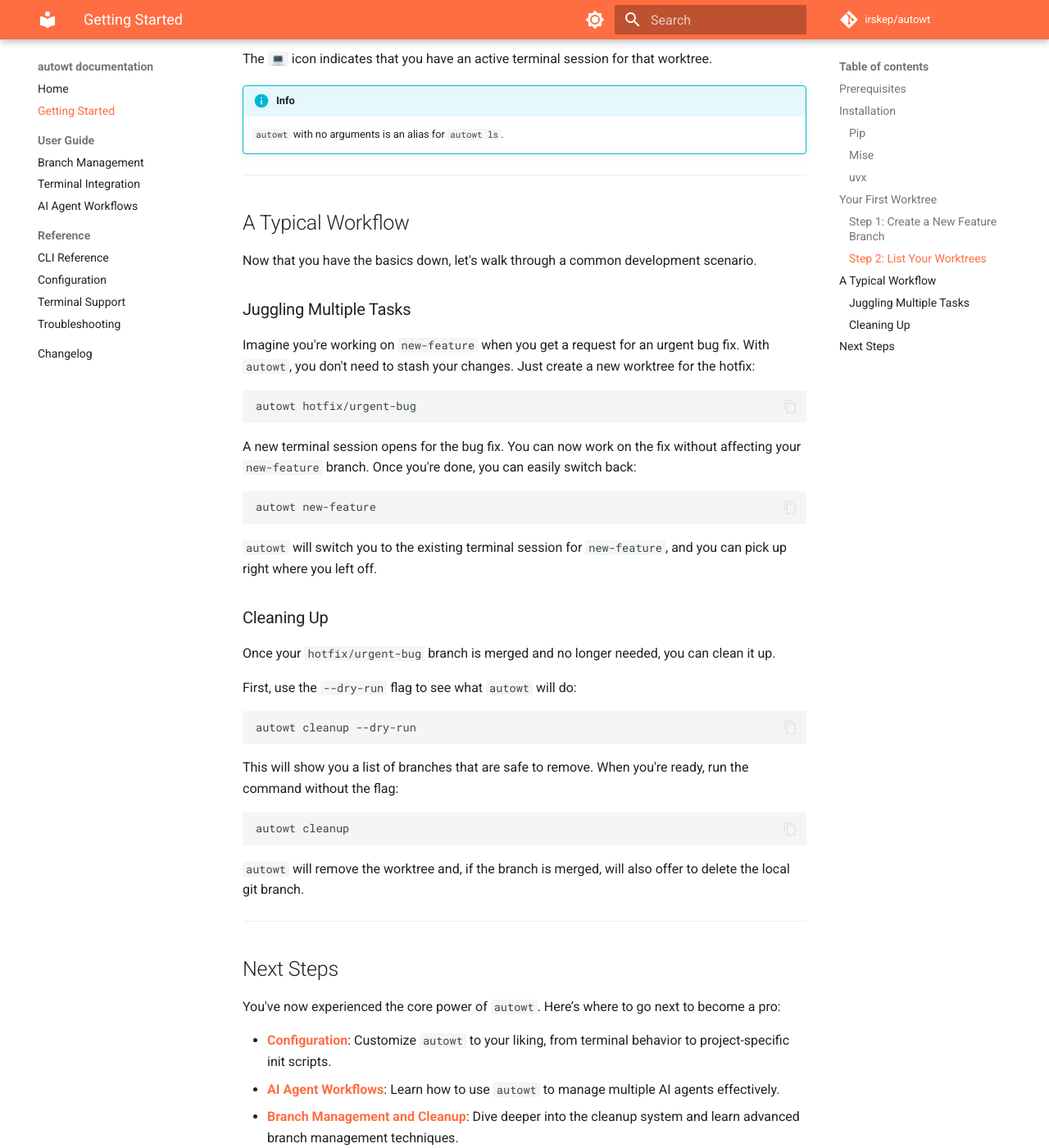
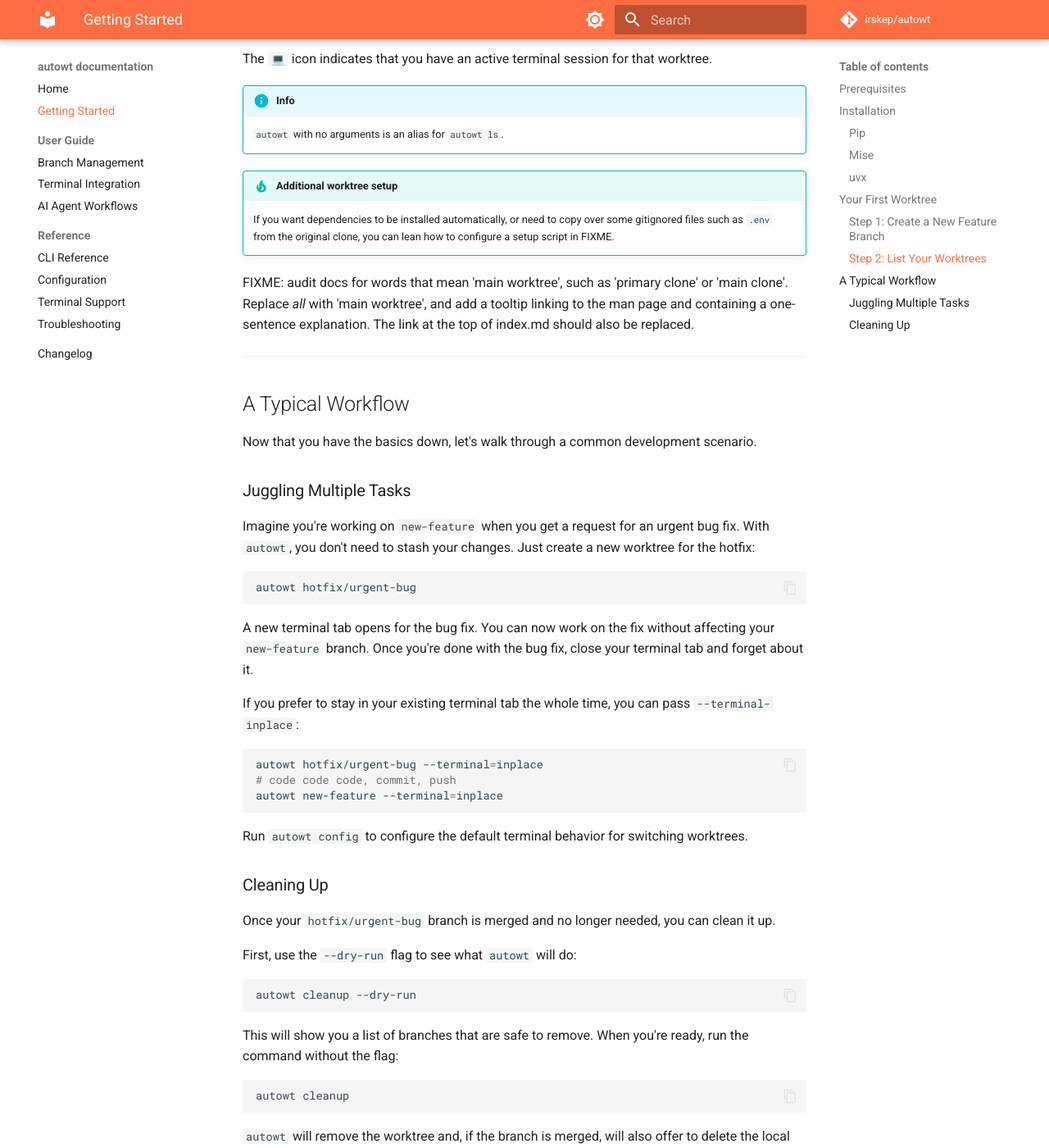
Before and after one commit to irskep/autowt, an MkDocs documentation site: the page built from docs/gettingstarted.md, in a window 1280 px wide and 1400 px high, scrolled down 2178 px. Shown: the whole window at 82% size. Built offline with MkDocs 1.6.1 and Material for MkDocs 9.7.7, drawn with Linux system fonts in a browser that asks for light colours; comment, search, counter and statistics services are not loaded; the version menu is left out; some of the changed text lies outside the part shown.

Commit message:
Manual edits to docs

````diff
--- a/docs/gettingstarted.md
+++ b/docs/gettingstarted.md
@@ -95,6 +95,12 @@ The `💻` icon indicates that you have an active terminal session for that work
 
     `autowt` with no arguments is an alias for `autowt ls`.
 
+!!! tip "Additional worktree setup"
+
+    If you want dependencies to be installed automatically, or need to copy over some gitignored files such as `.env` from the original clone, you can lean how to configure a setup script in FIXME.
+
+FIXME: audit docs for words that mean 'main worktree', such as 'primary clone' or 'main clone'. Replace _all_ with 'main worktree', and add a tooltip linking to the man page and containing a one-sentence explanation. The link at the top of index.md should also be replaced.
+
 ---
 
 ## A Typical Workflow
@@ -109,13 +115,17 @@ Imagine you're working on `new-feature` when you get a request for an urgent bug
 autowt hotfix/urgent-bug
 ```
 
-A new terminal session opens for the bug fix. You can now work on the fix without affecting your `new-feature` branch. Once you're done, you can easily switch back:
+A new terminal tab opens for the bug fix. You can now work on the fix without affecting your `new-feature` branch. Once you're done with the bug fix, close your terminal tab and forget about it.
+
+If you prefer to stay in your existing terminal tab the whole time, you can pass `--terminal-inplace`:
 
 ```bash
-autowt new-feature
+autowt hotfix/urgent-bug --terminal=inplace
+# code code code, commit, push
+autowt new-feature --terminal=inplace
 ```
 
-`autowt` will switch you to the existing terminal session for `new-feature`, and you can pick up right where you left off.
+Run `autowt config` to configure the default terminal behavior for switching worktrees.
 
 ### Cleaning Up
 
@@ -134,14 +144,3 @@ autowt cleanup
 ```
 
 `autowt` will remove the worktree and, if the branch is merged, will also offer to delete the local git branch.
-
----
-
-## Next Steps
-
-You've now experienced the core power of `autowt`. Here’s where to go next to become a pro:
-
-*   **[Configuration](configuration.md)**: Customize `autowt` to your liking, from terminal behavior to project-specific init scripts.
-*   **[AI Agent Workflows](aiagentworkflows.md)**: Learn how to use `autowt` to manage multiple AI agents effectively.
-*   **[Branch Management and Cleanup](branchmanagement.md)**: Dive deeper into the cleanup system and learn advanced branch management techniques.
-*   **[CLI Reference](clireference.md)**: Explore all the commands and options `autowt` has to offer.
````
Also changed, not shown: docs/branchmanagement.md (+3 -3 lines), docs/index.md (+3 -1 lines).
